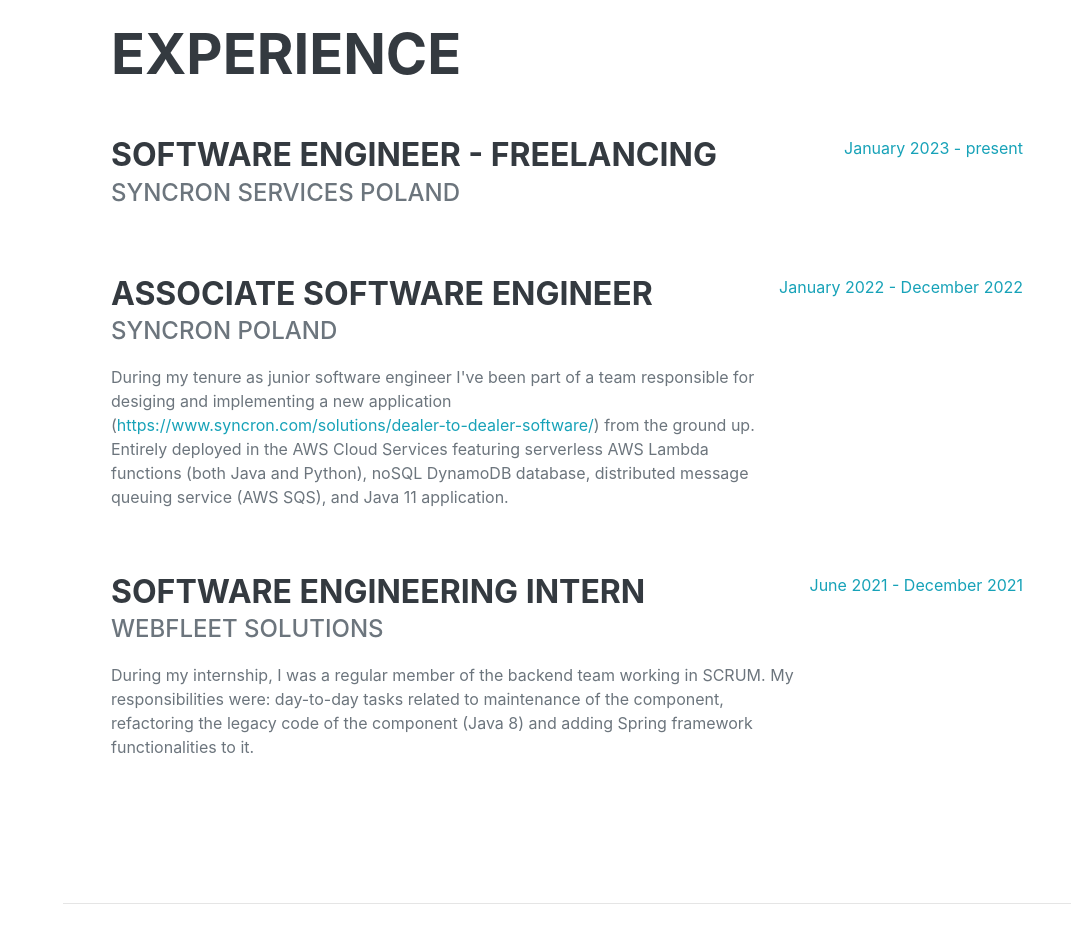
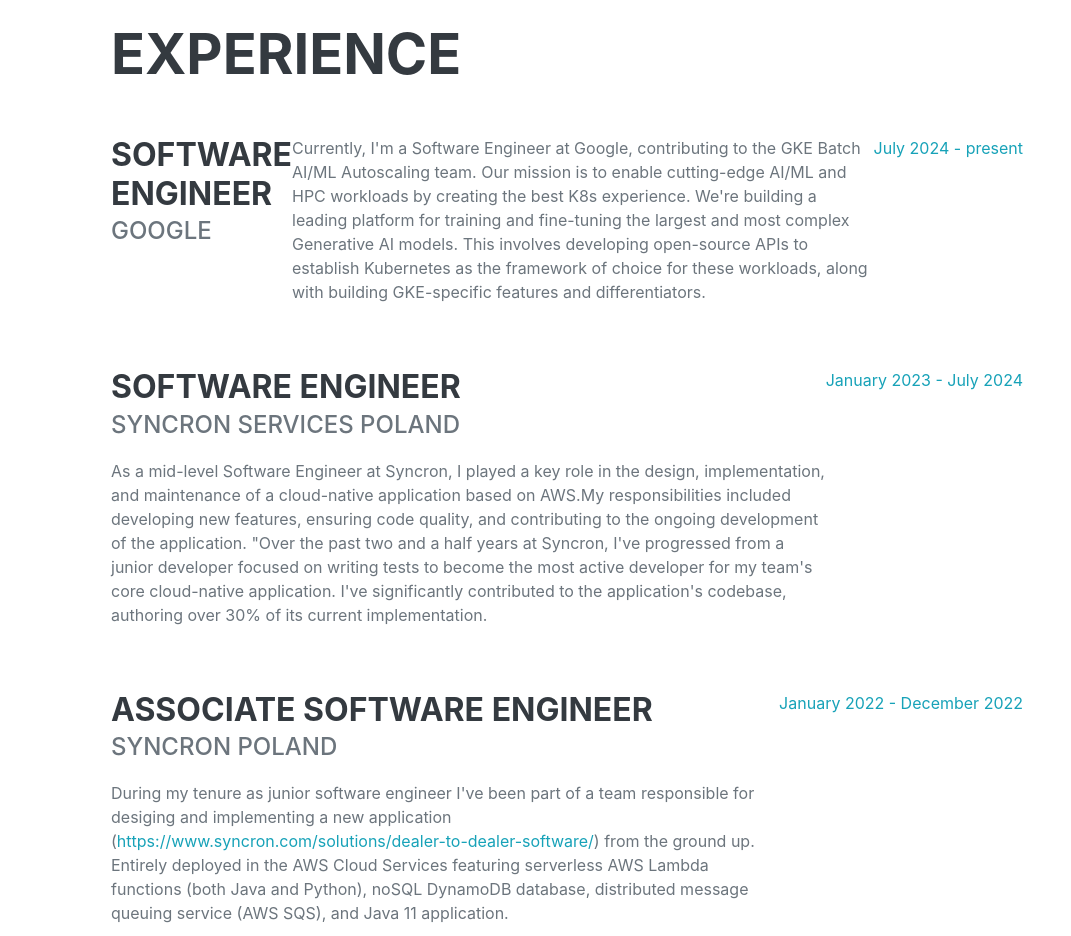
Before and after one commit to pwitkiewicz/pwitkiewicz.github.io, a plain HTML site: page index.html in a window 1280 px wide. Shown: the part 860-1796 px from the top of the page, without its empty margins (209-1280 px from the left). Drawn offline with nearby package versions, Linux system fonts and the light colour scheme; a web font is replaced by a local one.

Commit message:
update work experience

```diff
--- a/index.html
+++ b/index.html
@@ -67,10 +67,30 @@
                     <h2 class="mb-5">Experience</h2>
                     <div class="d-flex flex-column flex-md-row justify-content-between mb-5">
                         <div class="flex-grow-1">
-                            <h3 class="mb-0">Software Engineer - freelancing</h3>
+                            <h3 class="mb-0">Software Engineer</h3>
+                            <div class="subheading mb-3">Google</div>
+                        </div>
+                        <p>
+                            Currently, I'm a Software Engineer at Google, contributing to the GKE Batch AI/ML Autoscaling team. Our mission is to enable cutting-edge
+                            AI/ML and HPC workloads by creating the best K8s experience. We're building a leading platform for training and fine-tuning the largest
+                            and most complex Generative AI models. This involves developing open-source APIs to establish Kubernetes as the framework of choice for
+                            these workloads, along with building GKE-specific features and differentiators.
+                        </p>
+                        <div class="flex-shrink-0"><span class="text-primary">July 2024 - present</span></div>
+                    </div>
+                    <div class="d-flex flex-column flex-md-row justify-content-between mb-5">
+                        <div class="flex-grow-1">
+                            <h3 class="mb-0">Software Engineer</h3>
                             <div class="subheading mb-3">Syncron Services Poland</div>
+                            <p>
+                                As a mid-level Software Engineer at Syncron, I played a key role in the design, implementation, and maintenance
+                                of a cloud-native application based on AWS.My responsibilities included developing new features, ensuring code quality,
+                                and contributing to the ongoing development of the application. "Over the past two and a half years at Syncron, I've progressed
+                                from a junior developer focused on writing tests to become the most active developer for my team's core cloud-native application.
+                                I've significantly contributed to the application's codebase, authoring over 30% of its current implementation.
+                            </p>
                         </div>
-                        <div class="flex-shrink-0"><span class="text-primary">January 2023 - present</span></div>
+                        <div class="flex-shrink-0"><span class="text-primary">January 2023 - July 2024</span></div>
                     </div>
                     <div class="d-flex flex-column flex-md-row justify-content-between mb-5">
                         <div class="flex-grow-1">
```
